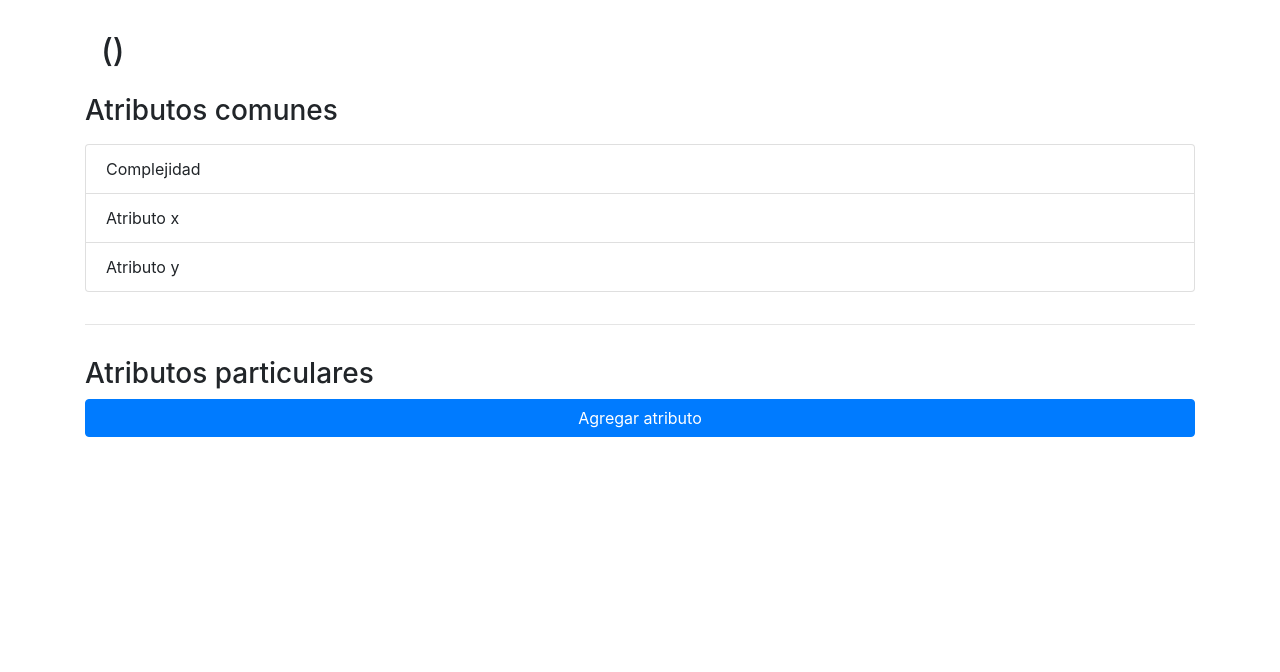
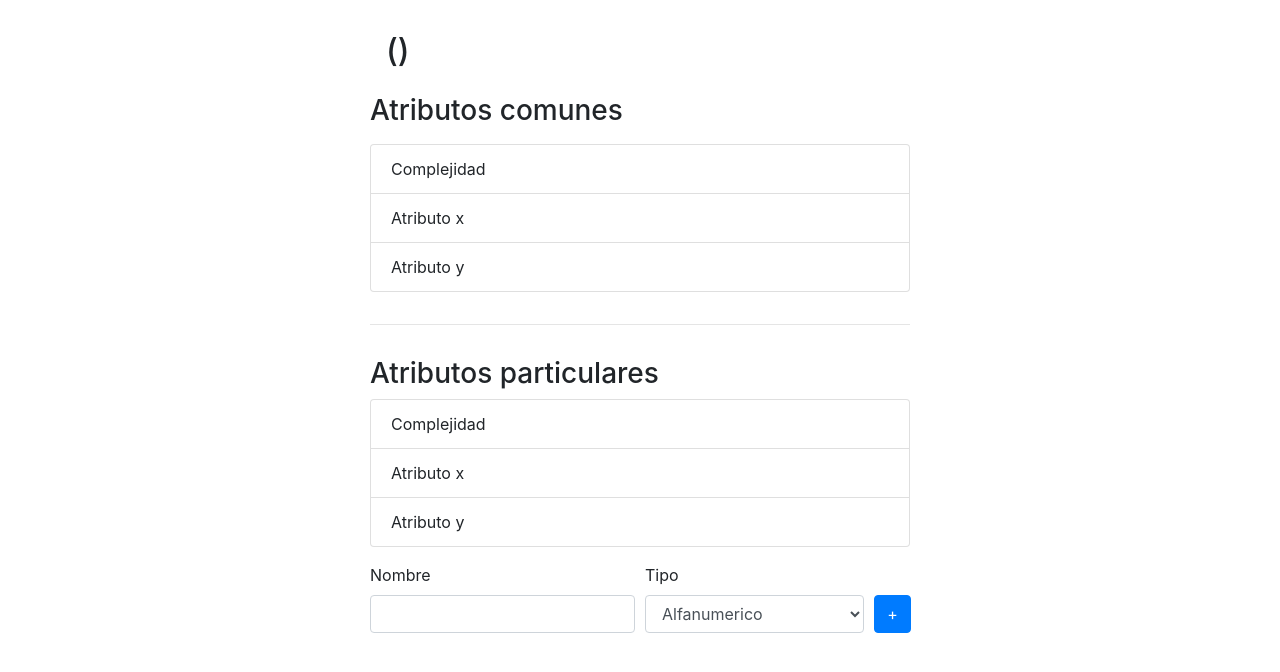
Before and after one commit to fer334/ItemManager, a Django app: template templates/administracion/verTipoItem.html in a window 1280 px wide. Shown: the part 56-728 px from the top of the page. Run offline with Django 3.2, Linux system fonts and the light colour scheme; the template is opened without the code that fills it, so the values that code supplies are empty; some libraries are stand-ins or nearby versions.

Commit message:
Cambios varios en html y ajustes de views y urls teniendo en cuenta cambios de mati

```diff
--- a/ItemManager/settings.py
+++ b/ItemManager/settings.py
@@ -28,7 +28,9 @@ DEBUG = True
 ALLOWED_HOSTS = [
     'localhost',
     '127.0.0.1',
-    'obscure-river-81564.herokuapp.com'
+    'obscure-river-81564.herokuapp.com',
+    '0.0.0.0',
+    '192.168.0.105'
 ]
 
 # Application definition
--- a/administracion/urls.py
+++ b/administracion/urls.py
@@ -9,4 +9,5 @@ urlpatterns = [
     path('<int:id_proyecto>/tipo/registrarEnBase', views.registrar_tipoitem_en_base, name='registrar_tipoitem_en_base'),
     path('proyectos/crear/', views.creando_proyecto, name='crearProyecto'),
     path('proyectos/registrar/', views.crear_proyecto, name='registrarProyecto'),
+    path('tipo/<int:id_tipo>/atributo/', views.crear_atributo, name='crearAtributo'),
 ]
--- a/administracion/views.py
+++ b/administracion/views.py
@@ -48,3 +48,8 @@ def registrar_tipoitem_en_base(request, id_proyecto):
     nuevo_tipo_item.proyecto.add(proyecto)
 
     return HttpResponseRedirect(reverse('administracion:verTipoItem',args=(id_proyecto, nuevo_tipo_item.id)))
+
+
+def crear_atributo(request, id_tipo):
+    request.POST['']
+    return render(request,'administracion/verTipoItem.html',{})
--- a/templates/administracion/verTipoItem.html
+++ b/templates/administracion/verTipoItem.html
@@ -1,6 +1,8 @@
 {% extends 'login/loginHeader.html' %}
 {% block content %}
     <div class="container">
+        <div class="row justify-content-center">
+            <div class="col-sm-12 col-md-8 col-lg-6 ">
                 <div class="col-lg-12 p-3">
                     <h2>{{ tipo_item.nombre }} ({{ tipo_item.prefijo }})</h2>
                 </div>
@@ -9,25 +11,42 @@
                     <h3>Atributos comunes</h3>
                 </div>
                 <ul class="list-group pb-3">
-            <li class="list-group-item d-flex justify-content-between align-items-center">
-                Complejidad
-            </li>
-            <li class="list-group-item d-flex justify-content-between align-items-center">
-                Atributo x
-            </li>
-            <li class="list-group-item d-flex justify-content-between align-items-center">
-                Atributo y
-            </li>
+                    <li class="list-group-item d-flex justify-content-between align-items-center">Complejidad</li>
+                    <li class="list-group-item d-flex justify-content-between align-items-center">Atributo x</li>
+                    <li class="list-group-item d-flex justify-content-between align-items-center">Atributo y</li>
                 </ul>
                 <hr/>
                 <div class="lg-12 pt-3">
                     <h3>Atributos particulares</h3>
                 </div>
-        <ul class="list-group">
+                <ul class="list-group pb-3">
+                    <li class="list-group-item d-flex justify-content-between align-items-center">Complejidad</li>
+                    <li class="list-group-item d-flex justify-content-between align-items-center">Atributo x</li>
+                    <li class="list-group-item d-flex justify-content-between align-items-center">Atributo y</li>
+                </ul>
+                <form class="form-row" method="post" action="{% url 'administracion:crearAtributo' tipo_item.id %}">
+                    {% csrf_token %}
+                    <div class="form-group col-sm-12 col-lg-6">
+                        <label for="inputNombreAtrib">Nombre</label>
+                        <input type="text" id="inputNombreAtrib" class="form-control"/>
+                    </div>
+                    <div class="form-group col-sm-12 col-lg-5">
+                        <label for="inputTipo">Tipo</label>
+                        <select id="inputTipo" class="form-control">
+                            <option>Alfanumerico</option>
+                            <option>numerico</option>
+                            <option>Archivo</option>
+                            <option>Fecha</option>
+                        </select>
+                    </div>
+                    <div class="form-group col-lg-1">
+                        <label for="submitIn" class="text-white">.</label>
+                        <input class="btn btn-primary" id="submitIn" type="submit" value="+">
+                    </div>
 
-        </ul>
-        <a href="#" class="btn btn-block btn-primary">Agregar atributo</a>
-
+                </form>
+            </div>
+        </div>
     </div>
 
 {% endblock %}
```
Lines whose indentation alone changed are shown as unchanged.
